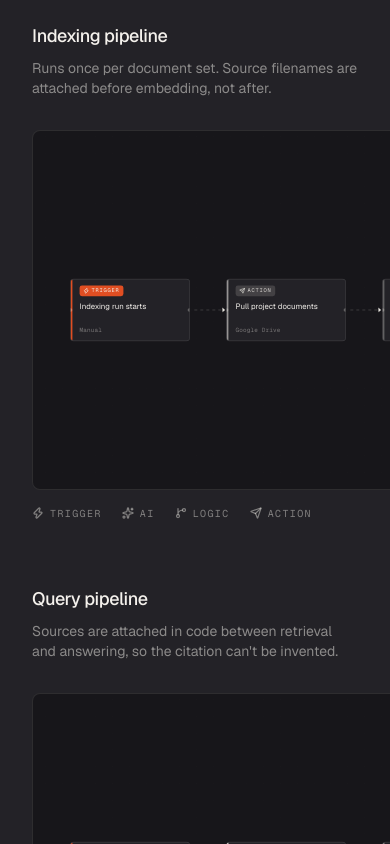
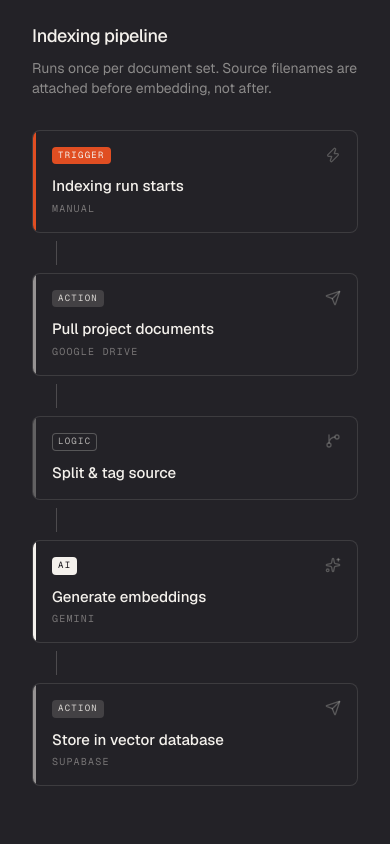
Before and after one commit to mors-codes/dm-workflows, a Next.js app: page /case-studies/document-intelligence in a window 390 px wide. Shown: the part 2720-3564 px from the top of the page. Built offline with nearby package versions, Linux system fonts and the light colour scheme.

Commit message:
Mobile: stacked step cards instead of canvas

```diff
--- a/components/diagram/WorkflowCanvas.tsx
+++ b/components/diagram/WorkflowCanvas.tsx
@@ -13,6 +13,7 @@ import "@xyflow/react/dist/style.css";
 import type { WorkflowDiagram } from "@/lib/types";
 import { categoryOrder, nodeCategories } from "./categories";
 import { WorkflowNode, type WorkflowFlowNode } from "./WorkflowNode";
+import { WorkflowSteps } from "./WorkflowSteps";
 
 const nodeTypes = { workflow: WorkflowNode };
 
@@ -72,9 +73,13 @@ export function WorkflowCanvas({ diagram }: { diagram: WorkflowDiagram }) {
   );
 
   return (
-    <figure className="m-0">
-      <div className="-mx-8 overflow-x-auto px-8 sm:mx-0 sm:px-0">
-        <div className="h-[360px] w-full min-w-[820px] rounded-lg border border-paper/10 bg-ink">
+    <>
+      <div className="md:hidden">
+        <WorkflowSteps diagram={diagram} />
+      </div>
+
+      <figure className="m-0 hidden md:block">
+        <div className="h-[360px] w-full rounded-lg border border-paper/10 bg-ink">
           <ReactFlow
             nodes={nodes}
             edges={edges}
@@ -103,7 +108,6 @@ export function WorkflowCanvas({ diagram }: { diagram: WorkflowDiagram }) {
             />
           </ReactFlow>
         </div>
-      </div>
 
         <figcaption className="mt-4 flex flex-wrap items-center gap-x-5 gap-y-2">
           {usedCategories.map((category) => {
@@ -120,5 +124,6 @@ export function WorkflowCanvas({ diagram }: { diagram: WorkflowDiagram }) {
           })}
         </figcaption>
       </figure>
+    </>
   );
 }
--- a/components/diagram/WorkflowNode.tsx
+++ b/components/diagram/WorkflowNode.tsx
@@ -8,6 +8,7 @@ export type WorkflowNodeData = {
   label: string;
   category: NodeCategory;
   service?: string;
+  vertical?: boolean;
 };
 
 export type WorkflowFlowNode = Node<WorkflowNodeData, "workflow">;
@@ -16,7 +17,7 @@ const handleClass =
   "!h-1.5 !w-1.5 !border-0 !bg-paper/30 !min-h-0 !min-w-0";
 
 export function WorkflowNode({ data }: NodeProps<WorkflowFlowNode>) {
-  const { label, category, service } = data;
+  const { label, category, service, vertical } = data;
   const { Icon, label: categoryLabel, pill, bar } = nodeCategories[category];
 
   return (
@@ -44,13 +45,13 @@ export function WorkflowNode({ data }: NodeProps<WorkflowFlowNode>) {
 
       <Handle
         type="target"
-        position={Position.Left}
+        position={vertical ? Position.Top : Position.Left}
         isConnectable={false}
         className={handleClass}
       />
       <Handle
         type="source"
-        position={Position.Right}
+        position={vertical ? Position.Bottom : Position.Right}
         isConnectable={false}
         className={handleClass}
       />
--- /dev/null
+++ b/components/diagram/WorkflowSteps.tsx
@@ -0,0 +1,71 @@
+import type { WorkflowDiagram } from "@/lib/types";
+import { nodeCategories } from "./categories";
+
+export function WorkflowSteps({ diagram }: { diagram: WorkflowDiagram }) {
+  const incoming = new Map(
+    diagram.edges
+      .filter((edge) => edge.label)
+      .map((edge) => [edge.target, edge.label as string]),
+  );
+
+  return (
+    <ol className="space-y-0">
+      {diagram.nodes.map((node, index) => {
+        const { Icon, label: categoryLabel, pill, bar } =
+          nodeCategories[node.category];
+        const branch = incoming.get(node.id);
+
+        return (
+          <li key={node.id}>
+            {index > 0 && (
+              <div className="flex items-center gap-3 py-2 pl-6">
+                <span className="h-6 w-px bg-paper/20" />
+                {branch && (
+                  <span className="rounded-sm bg-paper/10 px-2 py-0.5 font-mono text-[9px] uppercase tracking-[0.14em] text-paper/50">
+                    {branch}
+                  </span>
+                )}
+              </div>
+            )}
+
+            <div className="flex overflow-hidden rounded-lg border border-paper/12 bg-ink-soft">
+              <span className={`w-[3px] shrink-0 ${bar}`} aria-hidden />
+
+              <div className="flex-1 px-4 py-4">
+                <div className="flex items-start justify-between gap-3">
+                  <span
+                    className={`inline-flex w-fit items-center rounded-sm px-1.5 py-0.5 font-mono text-[9px] uppercase tracking-[0.14em] ${pill}`}
+                  >
+                    {categoryLabel}
+                  </span>
+
+                  <Icon
+                    className="h-4 w-4 shrink-0 text-paper/25"
+                    strokeWidth={2}
+                    aria-hidden
+                  />
+                </div>
+
+                <h4 className="mt-3 text-[15px] font-medium leading-snug text-paper">
+                  {node.label}
+                </h4>
+
+                {node.service && (
+                  <p className="mt-1 font-mono text-[10px] uppercase tracking-[0.12em] text-paper/40">
+                    {node.service}
+                  </p>
+                )}
+
+                {node.note && (
+                  <p className="mt-3 text-[13px] leading-relaxed text-paper/55">
+                    {node.note}
+                  </p>
+                )}
+              </div>
+            </div>
+          </li>
+        );
+      })}
+    </ol>
+  );
+}
--- a/lib/types.ts
+++ b/lib/types.ts
@@ -5,6 +5,7 @@ export interface WorkflowNode {
   label: string;
   category: NodeCategory;
   service?: string;
+  note?: string;
   position: { x: number; y: number };
 }
 
```
Lines whose indentation alone changed are shown as unchanged.
